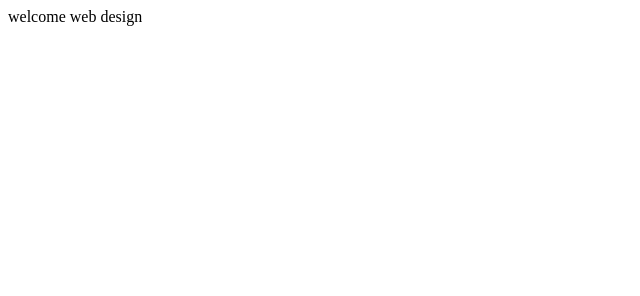
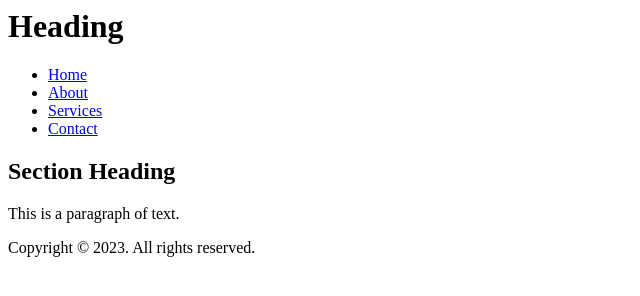
Before and after one commit to Shankarrbgr/Shankarrbgr.github.io, a plain HTML site: page 2html.html in a window 1280 px wide. Shown: the whole page, without its empty margins (0-640 px from the left). Drawn offline with Linux system fonts and the light colour scheme.

Commit message:
Update 2html.html
demo code

```diff
--- a/2html.html
+++ b/2html.html
@@ -1,3 +1,30 @@
 <html>
-welcome web design
+<head>
+    <title>Page Title</title>
+</head>
+<body>
+    <header>
+        <h1>Heading</h1>
+    </header>
+
+    <nav>
+        <ul>
+            <li><a href="#">Home</a></li>
+            <li><a href="#">About</a></li>
+            <li><a href="#">Services</a></li>
+            <li><a href="#">Contact</a></li>
+        </ul>
+    </nav>
+
+    <main>
+        <section>
+            <h2>Section Heading</h2>
+            <p>This is a paragraph of text.</p>
+        </section>
+    </main>
+
+    <footer>
+        <p>Copyright &copy; 2023. All rights reserved.</p>
+    </footer>
+</body>
 </html>
```
